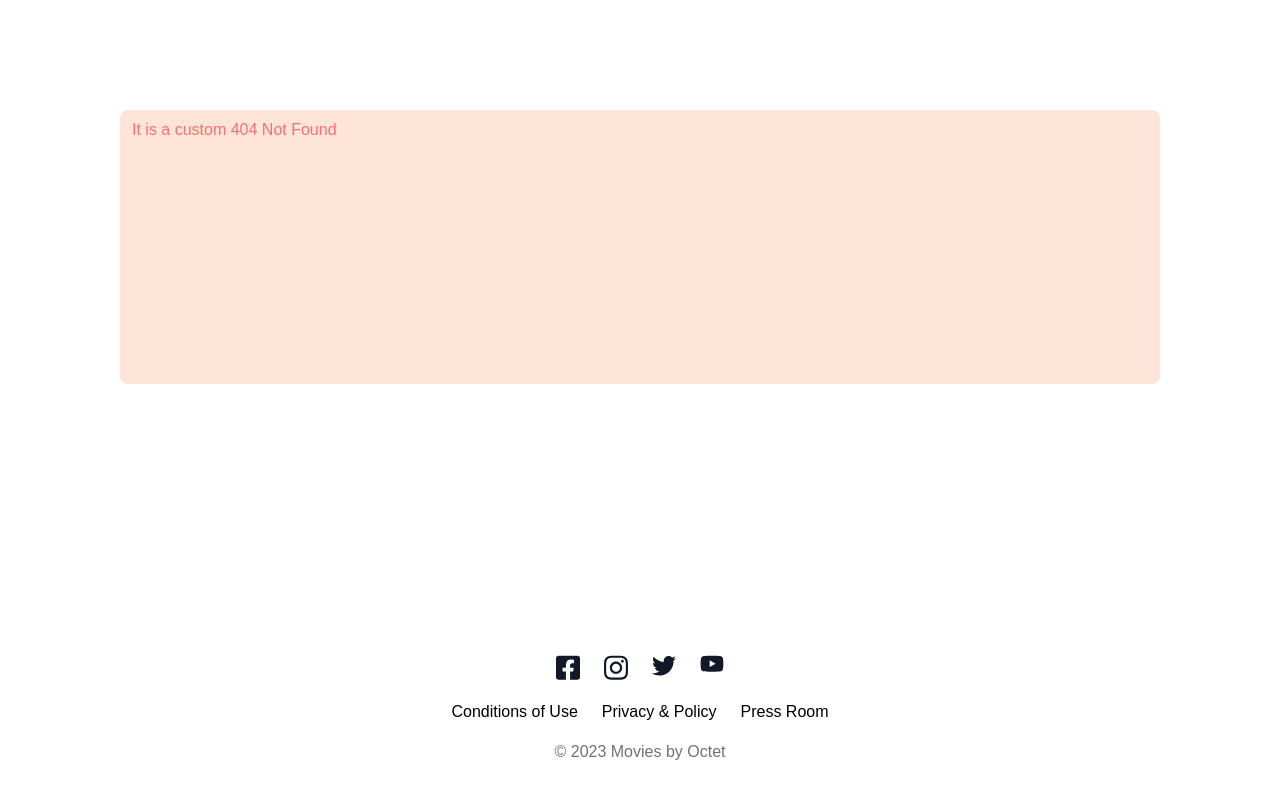
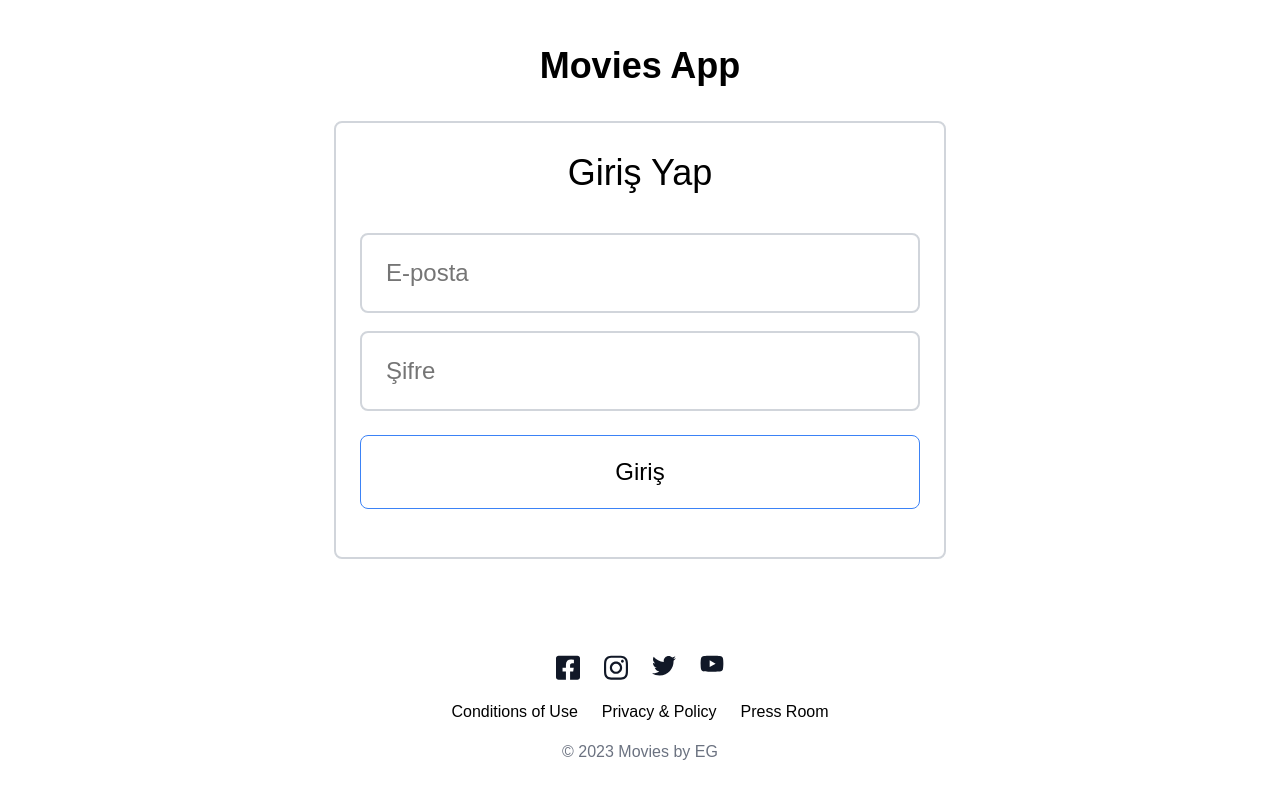
Before and after one commit to engingokmen/movie-app, a React app: page /movie/ in a window 1280 px wide. Before the commit this address had no page. Built offline with nearby package versions, Linux system fonts and the light colour scheme.

Commit message:
updates url

```diff
--- a/src/features/detail/index.tsx
+++ b/src/features/detail/index.tsx
@@ -3,6 +3,7 @@ import { Link, useParams } from 'react-router-dom'
 import { useMovieById } from '../../context/movies'
 import { ImdbScore } from '../../components/ImdbScore'
 import { AddToFavoritesButton } from '../favorites/AddToFavoritesButton'
+import { PUBLIC_URL } from '../../settings'
 
 export const Detail = () => {
     const { id } = useParams()
@@ -12,7 +13,7 @@ export const Detail = () => {
 
     return (
         <>
-            <Link to="/movies" className="back-link">
+            <Link to={`${PUBLIC_URL}movies`} className="back-link">
                 Back to movies
             </Link>
             <div className="movie-detail">
--- a/src/features/layout/Footer.tsx
+++ b/src/features/layout/Footer.tsx
@@ -19,7 +19,7 @@ export const Footer = () => {
                 <p>{texts.privacy}</p>
                 <p>{texts.pressRoom}</p>
             </div>
-            <p className="register">{texts.moviesByOctet}</p>
+            <p className="register">{texts.moviesByEg}</p>
         </footer>
     )
 }
--- a/src/features/layout/Header.tsx
+++ b/src/features/layout/Header.tsx
@@ -4,11 +4,12 @@ import { useFavorites } from '../../context/favorites'
 import { texts } from '../../texts'
 import { useMatch } from 'react-router-dom'
 import { useMovieById } from '../../context/movies'
+import { PUBLIC_URL } from '../../settings'
 
 export const Header = () => {
-    const matchHome = useMatch('/')
-    const matchMovies = useMatch('/movies')
-    const matchDetail = useMatch('/movies/:id')
+    const matchHome = useMatch(PUBLIC_URL)
+    const matchMovies = useMatch(`${PUBLIC_URL}movies`)
+    const matchDetail = useMatch(`${PUBLIC_URL}movies/:id`)
     const favorites = useFavorites()
     const movie = useMovieById(matchDetail?.params?.id)
 
--- a/src/routes/index.tsx
+++ b/src/routes/index.tsx
@@ -6,11 +6,12 @@ import { Layout } from '../features/layout'
 import { useIsAuthenticated } from '../context/authenticate'
 import { Page404 } from '../components/Page404'
 import { Detail } from '../features/detail'
+import { PUBLIC_URL } from '../settings'
 
 export const router = createBrowserRouter([
     {
         element: <Layout />,
-        path: '/',
+        path: PUBLIC_URL,
         children: [
             {
                 index: true,
@@ -33,7 +34,7 @@ function PrivateRoutes({ element }: { element: ReactNode }) {
     const isAuthenticated = useIsAuthenticated()
 
     if (!isAuthenticated) {
-        return <Navigate to="/" replace />
+        return <Navigate to={PUBLIC_URL} replace />
     }
 
     return element
--- /dev/null
+++ b/src/settings.ts
@@ -0,0 +1 @@
+export const PUBLIC_URL = process.env.PUBLIC_URL || '/movie/'
--- a/src/texts.ts
+++ b/src/texts.ts
@@ -7,7 +7,7 @@ export const texts = {
     conditions: 'Conditions of Use',
     privacy: 'Privacy & Policy',
     pressRoom: 'Press Room',
-    moviesByOctet: '© 2023 Movies by Octet',
+    moviesByEg: '© 2023 Movies by EG',
     searchPlaceholder: 'What do you want to watch? ',
     subHeaderTitle: 'Movies',
     favorites: 'Favoriler',
```
Also changed, not shown: 1 other file (tests, documents, lock files or other folders).
